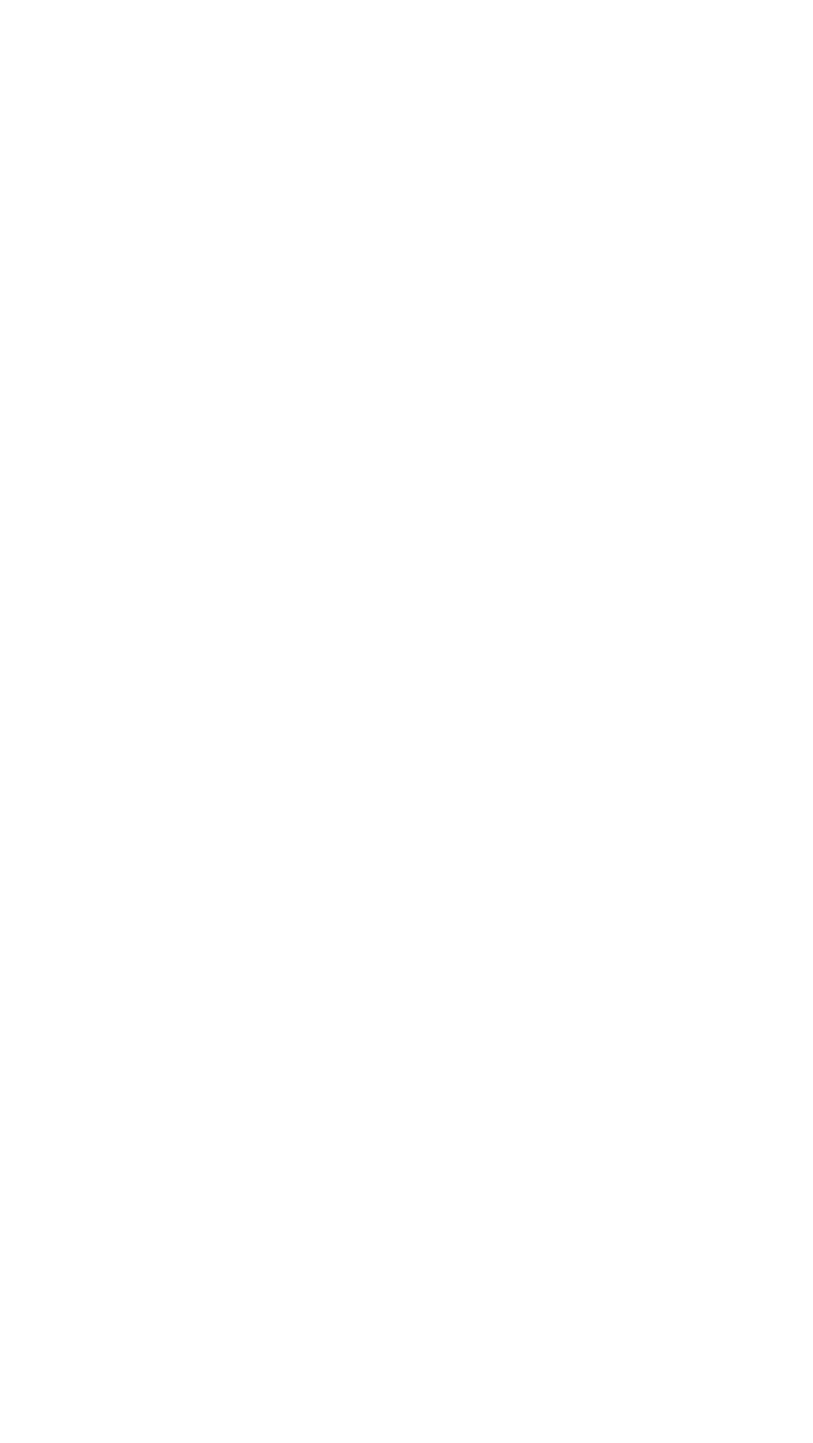
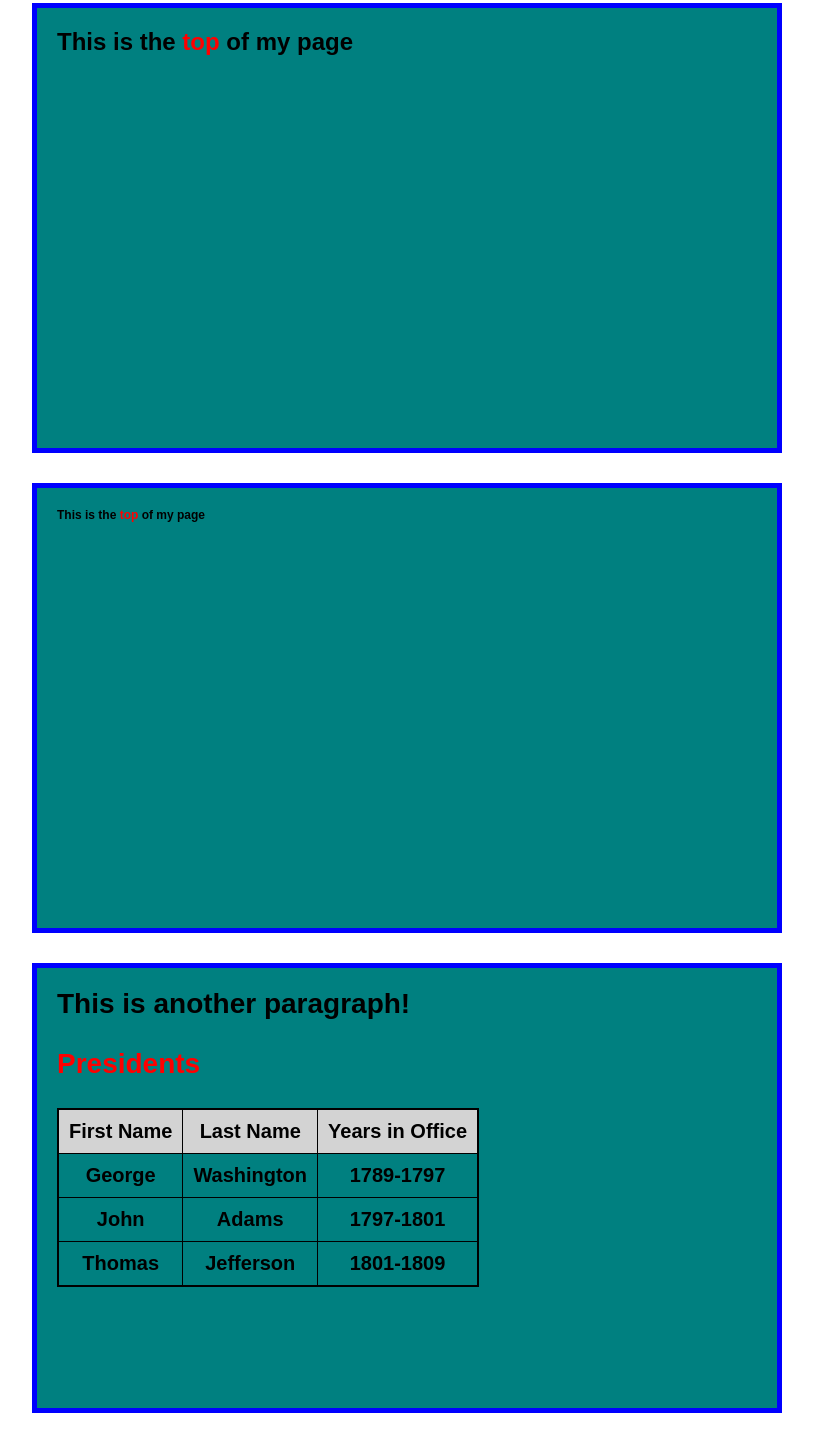
Before and after one commit to willymiller/lecture0, a plain HTML site: page hello.html in a window 1280 px wide. Shown: the part 605-2048 px from the top of the page, without its empty margins (6-819 px from the left). Before the commit the page ends 800 px from the top, so only its background shows below. Drawn offline with Linux system fonts and the light colour scheme.

Commit message:
New Hello.html and css

```diff
--- a/hello.html
+++ b/hello.html
@@ -2,8 +2,43 @@
 <html>
 <head>
 	<title>My Webpage</title>
+	<link rel="stylesheet" type="text/css" href="styles.css">
 </head>
 <body>
-	Hello, world! Hello again
+	<h1>Welcome to My Web Page</h1>
+	<p>Hello, world! This is a paragraph of text.</p>
+	<div id="top">
+		This is the <span class="name">top</span> of my page
+	</div>
+	<div id="middle">
+		This is the <span class="name">top</span> of my page
+	</div>
+	<div id="bottom">
+		This is the <span class="name">top</span> of my page
+	</div>
+	<div>
+		This is another paragraph!
+		<p>Presidents</p>
+		<table>
+			<th>First Name</th>
+			<th>Last Name</th>
+			<th>Years in Office</th>
+			<tr>
+				<td>George</td>
+				<td>Washington</td>
+				<td>1789-1797</td>
+			</tr>
+			<tr>
+				<td>John</td>
+				<td>Adams</td>
+				<td>1797-1801</td>
+			</tr>
+			<tr>
+				<td>Thomas</td>
+				<td>Jefferson</td>
+				<td>1801-1809</td>
+			</tr>
+		</table>
+	</div>
 </body>
 </html>
--- /dev/null
+++ b/styles.css
@@ -0,0 +1,54 @@
+h1 {
+	color: #0b5e21;
+	text-align: center;
+}
+
+p {
+	color: red;
+}
+
+#top {
+	font-size: 36px;
+}
+
+#middle {
+	font-size: 24px;
+}
+
+#bottom {
+	font-size: 12px;
+}
+
+.name {
+	font-weight: bold;
+	color: red;
+}
+
+div {
+	background-color: teal;
+	width: 700px;
+	height: 400px;
+	margin: 30px;
+	padding: 20px;
+	font-family: Arial, sans-serif;
+	font-size: 28px;
+	font-weight: bold;
+	border: 5px solid blue;
+}
+
+table {
+	font-family: Arial, sans-serif;
+	font-size: 20px;
+	border: 2px solid black;
+	border-collapse: collapse;
+}
+
+th, td {
+	border: 1px solid black;
+	padding: 10px;
+	text-align: center;
+}
+
+th {
+	background-color: lightgrey;
+}
```
